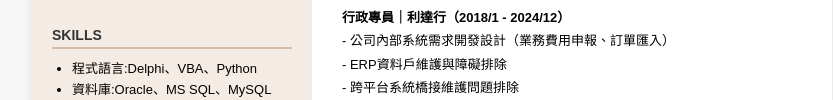
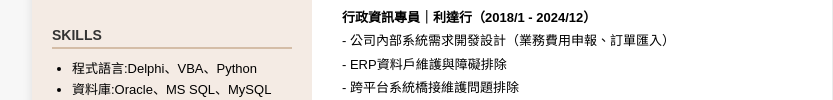
Before and after one commit to peyjen5/resume, a plain HTML site: page index.html in a window 1280 px wide. Shown: the part 469-569 px from the top of the page, without its empty margins (208-1041 px from the left). Drawn offline with Linux system fonts and the light colour scheme.

Commit message:
Update index.html

```diff
--- a/index.html
+++ b/index.html
@@ -61,7 +61,7 @@
       </div>
       <div class="section">
         <h2>EXPERIENCE</h2>
-        <p><strong>行政專員｜利達行（2018/1 - 2024/12）</strong><br>
+        <p><strong>行政資訊專員｜利達行（2018/1 - 2024/12）</strong><br>
           - 公司內部系統需求開發設計（業務費用申報、訂單匯入）<br>
           - ERP資料戶維護與障礙排除<br>
           - 跨平台系統橋接維護問題排除<br>
```
